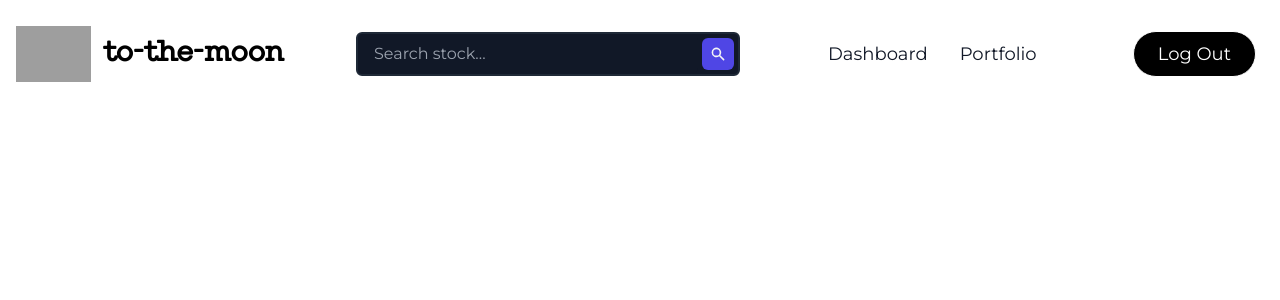
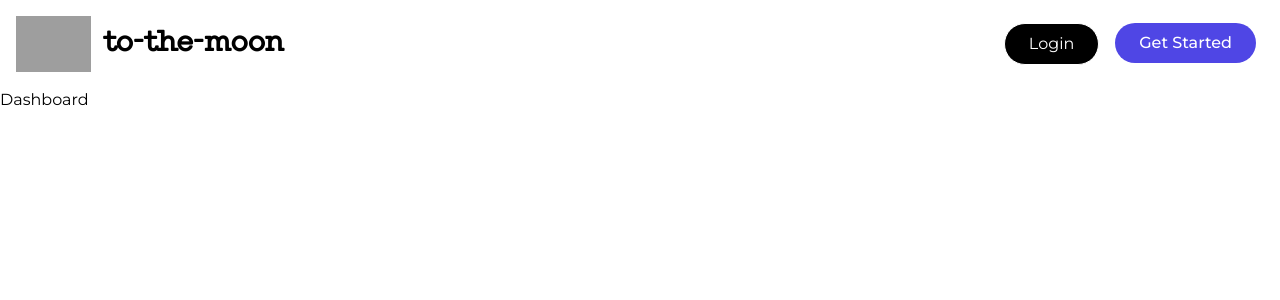
Before and after one commit to limlei2/to-the-moon, a React (Create React App) app in the folder to-the-moon-frontend/: page /dashboard in a window 1280 px wide. Shown: the top 300 px of the page. Built offline with nearby package versions, Linux system fonts and the light colour scheme; grey boxes are pictures that could not be loaded.

Commit message:
cleanup and new page dashboard and portfolio

```diff
--- a/to-the-moon-frontend/src/App.js
+++ b/to-the-moon-frontend/src/App.js
@@ -3,6 +3,8 @@ import Register from "./pages/Register";
 import Home from "./pages/Home";
 import NoPage from "./pages/NoPage"
 import StockPage from "./pages/StockPage"
+import Dashboard from "./pages/Dashboard";
+import Portfolio from "./pages/Portfolio";
 
 import Navbar from "./components/Navbars/Navbar"
 import LoggedInNavbar from "./components/Navbars/LoggedInNavbar";
@@ -19,13 +21,15 @@ function App() {
       <Router>
         <div className="App">
           {
-            !user ? (<LoggedInNavbar />) : (<Navbar />)
+            user ? (<LoggedInNavbar />) : (<Navbar />)
           }
           <Routes>
               <Route index element={<Home />}/>
               <Route path="/" element={<Home />}/>
               <Route path="/register" element={<Register />}/>
               <Route path="/login" element={<Login />}/>
+              <Route path="/dashboard" element={<Dashboard />}/>
+              <Route path="/portfolio" element={<Portfolio />}/>
               <Route path="/stock/:tickerSymbol" element={<StockPage />} />
               <Route path="*" element={<NoPage />}/>
           </Routes>
--- a/to-the-moon-frontend/src/api/stock-api.js
+++ b/to-the-moon-frontend/src/api/stock-api.js
@@ -39,7 +39,6 @@ export const fetchHistoricalData = async (
     startdate
 ) => {
     const url = `https://api.twelvedata.com/time_series?symbol=${symbol}&start_date=${startdate}&interval=${interval}&apikey=${process.env.REACT_APP_TWELVEDATA_KEY}`;
-    console.log(url);
     const response = await fetch(url);
 
     if(!response.ok){
--- a/to-the-moon-frontend/src/components/Navbars/LoggedInNavbar.js
+++ b/to-the-moon-frontend/src/components/Navbars/LoggedInNavbar.js
@@ -1,29 +1,39 @@
 import React from 'react'
 import Search from './Search'
+import { Link } from 'react-router-dom'
+import { useDispatch } from 'react-redux';
+import { logout } from '../../store/userSlice';
 
 const LoggedInNavbar = () => {
+
+  const dispatch = useDispatch();
+
+  const handleLogout = () => {
+    dispatch(logout());
+  };
+
   return (
     <nav className="dark:bg-black w-full z-20 top-0 start-0">
       <div className="max-w-screen-xl flex items-center justify-between mx-auto p-4">
-        <a href="/" className="flex items-center space-x-3 rtl:space-x-reverse">
+        <Link to="/" className="flex items-center space-x-3 rtl:space-x-reverse">
             <img src="https://cdn0.iconfinder.com/data/icons/coloricons/50/50X50-02-1024.png" className="h-14" alt="to-the-moon"/>
             <span className="self-center text-3xl font-semibold whitespace-nowrap dark:text-white" style={{fontFamily: 'TypeMachine, sans-serif'}}>to-the-moon</span>
-        </a>
+        </Link>
         <div>
           <Search />
         </div>
         <div className="items-center justify-between">
           <ul className="flex flex-row p-4 text-lg space-x-8 dark:bg-black">
             <li>
-            <a href="#" className="block py-2 px-3 text-gray-900 rounded-sm hover:bg-gray-100 md:hover:bg-transparent md:hover:text-blue-700 md:p-0 md:dark:hover:text-blue-500 dark:text-white dark:hover:bg-gray-700 dark:hover:text-white md:dark:hover:bg-transparent dark:border-gray-700">Dashboard</a>
+            <Link to="/dashboard" className="block py-2 px-3 text-gray-900 rounded-sm hover:bg-gray-100 md:hover:bg-transparent md:hover:text-blue-700 md:p-0 md:dark:hover:text-blue-500 dark:text-white dark:hover:bg-gray-700 dark:hover:text-white md:dark:hover:bg-transparent dark:border-gray-700">Dashboard</Link>
             </li>
             <li>
-              <a href="#" className="block py-2 px-3 text-gray-900 rounded-sm hover:bg-gray-100 md:hover:bg-transparent md:hover:text-blue-700 md:p-0 md:dark:hover:text-blue-500 dark:text-white dark:hover:bg-gray-700 dark:hover:text-white md:dark:hover:bg-transparent dark:border-gray-700">Portfolio</a>
+              <Link to="/portfolio" className="block py-2 px-3 text-gray-900 rounded-sm hover:bg-gray-100 md:hover:bg-transparent md:hover:text-blue-700 md:p-0 md:dark:hover:text-blue-500 dark:text-white dark:hover:bg-gray-700 dark:hover:text-white md:dark:hover:bg-transparent dark:border-gray-700">Portfolio</Link>
             </li>
           </ul>
         </div>
         <div className="flex">
-          <a href=""><button type="button" className="border border-white text-white bg-black hover:bg-white hover:text-black transition focus:ring-4 focus:outline-none focus:ring-blue-300 rounded-3xl text-lg px-6 py-2 text-center mx-2">Log Out</button></a>
+          <a href="/"><button onClick={handleLogout} type="button" className="border border-white text-white bg-black hover:bg-white hover:text-black transition focus:ring-4 focus:outline-none focus:ring-blue-300 rounded-3xl text-lg px-6 py-2 text-center mx-2">Log Out</button></a>
         </div>
       </div>
     </nav>
--- a/to-the-moon-frontend/src/components/Navbars/Navbar.js
+++ b/to-the-moon-frontend/src/components/Navbars/Navbar.js
@@ -1,4 +1,5 @@
 import React from 'react'
+import { Link } from 'react-router-dom'
 
 const Navbar = () => {
   return (
@@ -10,8 +11,8 @@ const Navbar = () => {
         </a>
 
         <div className="flex">
-          <a href="/login"><button type="button" className="border border-white text-white bg-black hover:bg-white hover:text-black transition focus:ring-4 focus:outline-none focus:ring-blue-300 rounded-3xl text-md px-6 py-2 text-center mx-2">Login</button></a>
-          <a href="/register"><button type="button" className="text-white bg-indigo-600 hover:bg-indigo-800 focus:ring-4 focus:outline-none focus:ring-blue-300 font-medium rounded-3xl text-md px-6 py-2 text-center mx-2">Get Started</button></a>
+          <Link to="/login"><button type="button" className="border border-white text-white bg-black hover:bg-white hover:text-black transition focus:ring-4 focus:outline-none focus:ring-blue-300 rounded-3xl text-md px-6 py-2 text-center mx-2">Login</button></Link>
+          <Link to="/register"><button type="button" className="text-white bg-indigo-600 hover:bg-indigo-800 focus:ring-4 focus:outline-none focus:ring-blue-300 font-medium rounded-3xl text-md px-6 py-2 text-center mx-2">Get Started</button></Link>
         </div>
 
       </div>
--- a/to-the-moon-frontend/src/components/StockPage/Chart.js
+++ b/to-the-moon-frontend/src/components/StockPage/Chart.js
@@ -13,6 +13,7 @@ const Chart = ({symbol}) => {
     const [loading, setLoading] = useState(true);
 
     useEffect(() => {
+        setLoading(true);
         const fetchData = async () => {
           try {
             const { interval, days, weeks, months, years } = chartConfig[filter];
--- /dev/null
+++ b/to-the-moon-frontend/src/pages/Dashboard.js
@@ -0,0 +1,11 @@
+import React from 'react'
+
+const Dashboard = () => {
+  return (
+    <div>
+      Dashboard
+    </div>
+  )
+}
+
+export default Dashboard
--- a/to-the-moon-frontend/src/pages/Login.js
+++ b/to-the-moon-frontend/src/pages/Login.js
@@ -18,7 +18,6 @@ const Login = () => {
         e.preventDefault();
         try {
             const response = await axios.post(`${process.env.REACT_APP_BACKEND_URL}/api/users/login`, { email, password });
-            console.log(response);
             if (response.status === 200) {
                 const id = response.data.id;
                 const token = response.data.data;
--- /dev/null
+++ b/to-the-moon-frontend/src/pages/Portfolio.js
@@ -0,0 +1,11 @@
+import React from 'react'
+
+const Portfolio = () => {
+  return (
+    <div>
+      Portfolio
+    </div>
+  )
+}
+
+export default Portfolio
```
